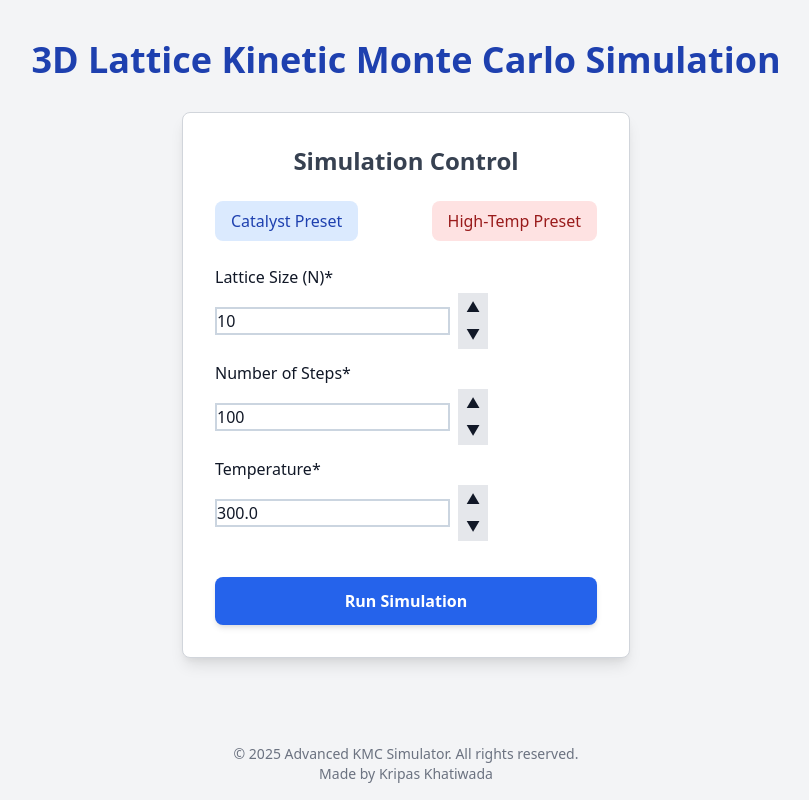
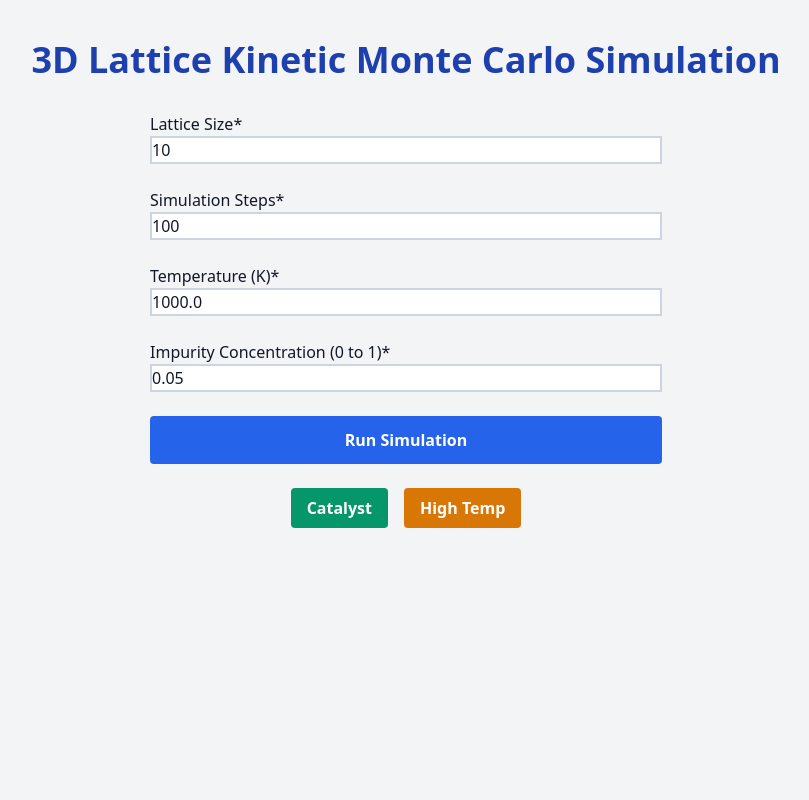
Before and after one commit to kripas1369/monte, a Django app: page / in a window 1280 px wide. Shown: the whole page, without its empty margins (234-1043 px from the left). Run offline with Django 5.2, Linux system fonts and the light colour scheme; some libraries are stand-ins or nearby versions.

Commit message:
3rd improvement on code just to improve the impurity concentration

```diff
--- a/simulation/forms.py
+++ b/simulation/forms.py
@@ -1,6 +1,47 @@
 from django import forms
 
 class KMCSimulationForm(forms.Form):
-    lattice_size = forms.IntegerField(label='Lattice Size (N)', min_value=1, initial=10)
-    steps = forms.IntegerField(label='Number of Steps', min_value=1, initial=100)
-    temperature = forms.FloatField(label='Temperature', min_value=0.1, initial=300.0)
+    lattice_size = forms.IntegerField(
+        label="Lattice Size",
+        min_value=1,
+        max_value=100,
+        initial=10,
+        widget=forms.NumberInput(attrs={
+            'class': 'input input-bordered w-full',
+            'placeholder': 'Enter lattice size'
+        })
+    )
+
+    steps = forms.IntegerField(
+        label="Simulation Steps",
+        min_value=1,
+        max_value=100000,
+        initial=100,
+        widget=forms.NumberInput(attrs={
+            'class': 'input input-bordered w-full',
+            'placeholder': 'Enter number of steps'
+        })
+    )
+
+    temperature = forms.FloatField(
+        label="Temperature (K)",
+        min_value=0.1,
+        max_value=10000,
+        initial=1000.0,
+        widget=forms.NumberInput(attrs={
+            'class': 'input input-bordered w-full',
+            'placeholder': 'Enter temperature in Kelvin'
+        })
+    )
+
+    impurity_concentration = forms.FloatField(
+        label="Impurity Concentration (0 to 1)",
+        min_value=0.0,
+        max_value=1.0,
+        initial=0.05,
+        widget=forms.NumberInput(attrs={
+            'class': 'input input-bordered w-full',
+            'step': '0.01',
+            'placeholder': 'e.g. 0.05'
+        })
+    )
--- a/simulation/templates/simulation/index.html
+++ b/simulation/templates/simulation/index.html
@@ -8,15 +8,14 @@
     <script src="https://cdn.plot.ly/plotly-latest.min.js"></script>
     <link href="https://cdn.jsdelivr.net/npm/tailwindcss@2.2.19/dist/tailwind.min.css" rel="stylesheet" />
     <style>
-        /* Input field border color: light by default, darker on focus */
         input, select, textarea {
-            border: 2px solid #cbd5e0; /* light gray */
+            border: 2px solid #cbd5e0;
             transition: border-color 0.3s ease;
         }
         input:focus, select:focus, textarea:focus {
-            border-color: #1e40af; /* dark blue */
+            border-color: #1e40af;
             outline: none;
-            box-shadow: 0 0 0 3px rgba(59, 130, 246, 0.5); /* subtle blue glow */
+            box-shadow: 0 0 0 3px rgba(59, 130, 246, 0.5);
         }
         .preset-btn {
             transition: all 0.2s ease;
@@ -34,142 +33,111 @@
     <div class="container mx-auto px-6 py-10 flex-grow">
         <h1 class="text-4xl font-extrabold mb-8 text-center text-blue-800">3D Lattice Kinetic Monte Carlo Simulation</h1>
 
-        <!-- Graph section: show plot on top -->
         {% if plot %}
         <div class="mb-10 bg-white p-6 rounded-lg shadow-lg border border-gray-300">
             {{ plot|safe }}
         </div>
         {% endif %}
 
-        <!-- Simulation Metrics Dashboard -->
         {% if metrics %}
         <div class="grid grid-cols-1 md:grid-cols-3 gap-4 mb-8">
             <div class="bg-white p-4 rounded-lg shadow border border-blue-200">
-                <h3 class="font-bold text-blue-700 mb-2">System Parameters</h3>
-                <p><span class="font-semibold">Lattice:</span> {{ metrics.lattice_size }}³</p>
-                <p><span class="font-semibold">Steps:</span> {{ metrics.steps }}</p>
-                <p><span class="font-semibold">Temp:</span> {{ metrics.temperature }}K</p>
+                <h3 class="font-bold text-blue-700 mb-2">Execution Time</h3>
+                <p class="text-lg">{{ metrics.execution_time }}</p>
             </div>
             <div class="bg-white p-4 rounded-lg shadow border border-green-200">
-                <h3 class="font-bold text-green-700 mb-2">Coverage</h3>
-                <p><span class="font-semibold">Species A:</span> {{ metrics.coverage_A }}</p>
-                <p><span class="font-semibold">Species B:</span> {{ metrics.coverage_B }}</p>
+                <h3 class="font-bold text-green-700 mb-2">Lattice Size</h3>
+                <p class="text-lg">{{ metrics.lattice_size }}</p>
+            </div>
+            <div class="bg-white p-4 rounded-lg shadow border border-yellow-200">
+                <h3 class="font-bold text-yellow-700 mb-2">Steps</h3>
+                <p class="text-lg">{{ metrics.steps }}</p>
+            </div>
+        </div>
+
+        <div class="grid grid-cols-1 md:grid-cols-3 gap-4 mb-8">
+            <div class="bg-white p-4 rounded-lg shadow border border-red-200">
+                <h3 class="font-bold text-red-700 mb-2">Final Coverage %</h3>
+                <p class="text-lg">{{ metrics.coverage_A }}</p>
             </div>
             <div class="bg-white p-4 rounded-lg shadow border border-purple-200">
-                <h3 class="font-bold text-purple-700 mb-2">Reactions</h3>
-                <p><span class="font-semibold">Events:</span> {{ metrics.reactions }}</p>
-                <p><span class="font-semibold">Time:</span> {{ metrics.execution_time }}</p>
+                <h3 class="font-bold text-purple-700 mb-2">Impurity %</h3>
+                <p class="text-lg">{{ metrics.coverage_B }}</p>
+            </div>
+            <div class="bg-white p-4 rounded-lg shadow border border-gray-400">
+                <h3 class="font-bold text-gray-700 mb-2">Reactions</h3>
+                <p class="text-lg">{{ metrics.reactions }}</p>
             </div>
         </div>
         {% endif %}
 
-        <!-- Result message -->
         {% if result %}
-        <div class="mb-8 p-4 rounded border-l-4
-            {% if "error" in result|lower %}border-red-500 bg-red-100 text-red-700
-            {% else %}border-green-500 bg-green-100 text-green-700{% endif %}">
+        <div class="mb-6 p-4 rounded border border-gray-300 bg-gray-50 text-gray-800 whitespace-pre-wrap">
             {{ result }}
         </div>
         {% endif %}
 
-        <!-- AI Explanation -->
-        {% if ai_explanation %}
-        <div class="bg-white shadow-md rounded p-6 mb-8">
-            <h2 class="text-xl font-semibold mb-4">Simulation Explanation</h2>
-            <p class="text-gray-700">{{ ai_explanation }}</p>
-        </div>
-        {% endif %}
+        <div class="max-w-lg mx-auto">
+            <form id="kmc-form" method="post" class="space-y-6">
+                {% csrf_token %}
+                {{ form|crispy }}
 
-        <!-- Form section -->
-        <div class="bg-white p-8 rounded-lg shadow-lg border border-gray-300 max-w-md mx-auto">
-            <h2 class="text-2xl font-semibold mb-6 text-center text-gray-700">Simulation Control</h2>
+                <div class="flex justify-between mt-6 space-x-3">
+                    <button type="submit"
+                        class="w-full py-3 bg-blue-600 hover:bg-blue-700 text-white font-bold rounded transition duration-300">
+                        Run Simulation
+                    </button>
+                </div>
+            </form>
 
-            <!-- Preset Buttons -->
-            <div class="flex justify-between mb-6">
-                <button type="button" onclick="applyPreset('catalyst')"
-                    class="preset-btn bg-blue-100 text-blue-800 px-4 py-2 rounded-lg">
-                    Catalyst Preset
+            <div class="mt-6 flex justify-center space-x-4">
+                <button
+                    type="button"
+                    onclick="applyPreset('catalyst')"
+                    class="preset-btn px-4 py-2 bg-green-600 hover:bg-green-700 text-white rounded font-semibold"
+                >
+                    Catalyst
                 </button>
-                <button type="button" onclick="applyPreset('high-temp')"
-                    class="preset-btn bg-red-100 text-red-800 px-4 py-2 rounded-lg">
-                    High-Temp Preset
+                <button
+                    type="button"
+                    onclick="applyPreset('high-temp')"
+                    class="preset-btn px-4 py-2 bg-yellow-600 hover:bg-yellow-700 text-white rounded font-semibold"
+                >
+                    High Temp
                 </button>
             </div>
 
-            <form method="POST" novalidate id="simulation-form">
-                {% csrf_token %}
-                {{ form|crispy }}
-
-                <button type="submit" id="submit-btn"
-                    class="w-full mt-6 bg-blue-600 hover:bg-blue-700 text-white font-bold py-3 rounded-lg shadow-md transition-colors relative">
-                    <span id="btn-text">Run Simulation</span>
-                    <span id="loading-spinner" class="absolute right-4">
-                        <svg class="animate-spin h-5 w-5 text-white" xmlns="http://www.w3.org/2000/svg" fill="none" viewBox="0 0 24 24">
-                            <circle class="opacity-25" cx="12" cy="12" r="10" stroke="currentColor" stroke-width="4"></circle>
-                            <path class="opacity-75" fill="currentColor" d="M4 12a8 8 0 018-8V0C5.373 0 0 5.373 0 12h4zm2 5.291A7.962 7.962 0 014 12H0c0 3.042 1.135 5.824 3 7.938l3-2.647z"></path>
-                        </svg>
-                    </span>
-                </button>
-            </form>
+            <div id="loading-spinner" class="flex justify-center mt-6">
+                <svg class="animate-spin h-10 w-10 text-blue-600" xmlns="http://www.w3.org/2000/svg" fill="none" viewBox="0 0 24 24">
+                    <circle class="opacity-25" cx="12" cy="12" r="10" stroke="currentColor" stroke-width="4"></circle>
+                    <path class="opacity-75" fill="currentColor" d="M4 12a8 8 0 018-8v8z"></path>
+                </svg>
+            </div>
         </div>
     </div>
 
-    <footer class="text-center py-4 text-gray-500 text-sm">
-        &copy; 2025 Advanced KMC Simulator. All rights reserved.
-        <p>Made by Kripas Khatiwada</p>
-    </footer>
+    <script>
+        const form = document.getElementById('kmc-form');
+        const spinner = document.getElementById('loading-spinner');
 
-    <script>
-        // Apply parameter presets
+        form.addEventListener('submit', () => {
+            spinner.style.display = 'flex';
+        });
+
         function applyPreset(type) {
-            const form = document.getElementById('simulation-form');
+            if (!form) return;
             if (type === 'catalyst') {
+                form.querySelector('#id_lattice_size').value = 15;
+                form.querySelector('#id_steps').value = 5000;
+                form.querySelector('#id_temperature').value = 900;
+                form.querySelector('#id_impurity_concentration').value = 0.01;
+            } else if (type === 'high-temp') {
                 form.querySelector('#id_lattice_size').value = 20;
                 form.querySelector('#id_steps').value = 10000;
-                form.querySelector('#id_temperature').value = 300;
-            } else if (type === 'high-temp') {
-                form.querySelector('#id_lattice_size').value = 30;
-                form.querySelector('#id_steps').value = 5000;
-                form.querySelector('#id_temperature').value = 500;
+                form.querySelector('#id_temperature').value = 1200;
+                form.querySelector('#id_impurity_concentration').value = 0.02;
             }
         }
-
-        // Show loading spinner during form submission
-        document.getElementById('simulation-form').addEventListener('submit', function() {
-            const btnText = document.getElementById('btn-text');
-            const spinner = document.getElementById('loading-spinner');
-
-            btnText.textContent = 'Running...';
-            spinner.style.display = 'inline-block';
-
-            // Disable button to prevent multiple submissions
-            this.querySelector('button[type="submit"]').disabled = true;
-        });
-
-        // Enhance number inputs with step controls
-        document.querySelectorAll('input[type="number"]').forEach(input => {
-            const wrapper = document.createElement('div');
-            wrapper.className = 'flex items-center mt-1';
-            input.parentNode.insertBefore(wrapper, input);
-            wrapper.appendChild(input);
-
-            // Add step buttons
-            const stepBtns = document.createElement('div');
-            stepBtns.className = 'flex flex-col ml-2';
-            wrapper.appendChild(stepBtns);
-
-            ['▲', '▼'].forEach((arrow, i) => {
-                const btn = document.createElement('button');
-                btn.type = 'button';
-                btn.textContent = arrow;
-                btn.className = 'px-2 py-1 bg-gray-200 hover:bg-gray-300 text-sm';
-                btn.onclick = () => {
-                    const step = parseFloat(input.step) || 1;
-                    input.value = parseFloat(input.value) + (i === 0 ? step : -step);
-                };
-                stepBtns.appendChild(btn);
-            });
-        });
     </script>
 </body>
 </html>
--- a/simulation/views.py
+++ b/simulation/views.py
@@ -1,54 +1,92 @@
 import numpy as np
 import plotly.graph_objects as go
 from django.shortcuts import render
-from django.http import JsonResponse
 from plotly.subplots import make_subplots
 import time
-from .forms import KMCSimulationForm  # Make sure you have this form defined
+from .forms import KMCSimulationForm
+
 
 def generate_lattice(size):
-    """Create a 3D lattice of given size"""
     return np.zeros((size, size, size))
 
-def simulate_kmc(size, steps, temperature):
-    """Basic KMC simulation"""
+
+def insert_impurities(lattice, impurity_concentration):
+    total_sites = np.prod(lattice.shape)
+    impurity_sites = int(total_sites * impurity_concentration)
+    indices = np.random.choice(total_sites, impurity_sites, replace=False)
+    flat_lattice = lattice.flatten()
+    flat_lattice[indices] = 2  # 2 represents impurity atoms
+    return flat_lattice.reshape(lattice.shape)
+
+
+def activation_energy(event_type, temperature):
+    base_energies = {
+        'surface_diffusion': 0.5,
+        'bulk_diffusion': 1.1,
+        'impurity_migration': 0.8,
+        'atom_hop': 0.6
+    }
+    return base_energies.get(event_type, 1.0)
+
+
+def simulate_kmc(size, steps, temperature, impurity_concentration):
     lattice = generate_lattice(size)
-    history = {'coverage': [], 'time_steps': []}
+    lattice = insert_impurities(lattice, impurity_concentration)
+
+    history = {'coverage': [], 'time_steps': [], 'impurity_sites': []}
 
     for step in range(steps):
-        # Random site selection
         x, y, z = np.random.randint(0, size, 3)
+        site = lattice[x, y, z]
 
-        # Simple temperature-dependent probability
-        prob = 1 / (1 + np.exp(-temperature/100))
+        if site == 0:
+            event = 'surface_diffusion'
+        elif site == 2:
+            event = 'impurity_migration'
+        else:
+            event = 'atom_hop'
 
-        if lattice[x, y, z] == 0 and np.random.random() < prob:
+        Ea = activation_energy(event, temperature)
+        prob = np.exp(-Ea / (8.617e-5 * temperature))  # Boltzmann constant in eV/K
+
+        if np.random.random() < prob:
             lattice[x, y, z] = 1
 
-        # Record every 100 steps
         if step % 100 == 0:
-            history['coverage'].append(np.sum(lattice == 1) / size**3)
+            coverage = np.sum(lattice == 1) / size ** 3
+            history['coverage'].append(coverage)
+            history['impurity_sites'].append(np.sum(lattice == 2))
             history['time_steps'].append(step)
 
     return lattice, history
 
+
 def plot_lattice(lattice, history):
-    """Create visualization"""
-    fig = make_subplots(rows=1, cols=2,
-                       specs=[[{'type': 'scatter3d'}, {'type': 'xy'}]],
-                       subplot_titles=('3D Lattice', 'Coverage Over Time'))
+    fig = make_subplots(
+        rows=1, cols=2,
+        specs=[[{'type': 'scatter3d'}, {'type': 'xy'}]],
+        subplot_titles=('3D Lattice', 'Coverage Over Time')
+    )
 
-    # 3D plot
     occupied = np.argwhere(lattice == 1)
+    impurity = np.argwhere(lattice == 2)
+
     if len(occupied) > 0:
         fig.add_trace(go.Scatter3d(
             x=occupied[:, 0], y=occupied[:, 1], z=occupied[:, 2],
             mode='markers',
             marker=dict(size=3, color='blue', opacity=0.7),
-            name='Occupied Sites'
+            name='Tungsten Atoms'
         ), row=1, col=1)
 
-    # Coverage plot
+    if len(impurity) > 0:
+        fig.add_trace(go.Scatter3d(
+            x=impurity[:, 0], y=impurity[:, 1], z=impurity[:, 2],
+            mode='markers',
+            marker=dict(size=3, color='red', opacity=0.5),
+            name='Impurities'
+        ), row=1, col=1)
+
     if history['time_steps']:
         fig.add_trace(go.Scatter(
             x=history['time_steps'],
@@ -66,6 +104,7 @@ def plot_lattice(lattice, history):
 
     return fig.to_html(full_html=False)
 
+
 def index(request):
     html_plot = None
     result_message = ""
@@ -77,33 +116,34 @@ def index(request):
             start_time = time.time()
 
             try:
-                size = int(form.cleaned_data['lattice_size'])
-                steps = int(form.cleaned_data['steps'])
-                temperature = float(form.cleaned_data['temperature'])
+                size = form.cleaned_data['lattice_size']
+                steps = form.cleaned_data['steps']
+                temperature = form.cleaned_data['temperature']
+                impurity_concentration = form.cleaned_data['impurity_concentration']
 
-                # Validate inputs
-                if size <= 0 or steps <= 0 or temperature < 0:
-                    raise ValueError("All values must be positive")
-
-                lattice, history = simulate_kmc(size, steps, temperature)
+                lattice, history = simulate_kmc(size, steps, temperature, impurity_concentration)
                 html_plot = plot_lattice(lattice, history)
 
                 execution_time = time.time() - start_time
                 occupied = np.sum(lattice == 1)
-                total_sites = size**3
+                impurities = np.sum(lattice == 2)
+                total_sites = size ** 3
 
                 result_message = (
                     f"Simulation completed in {execution_time:.2f} seconds\n"
-                    f"Occupied sites: {occupied}/{total_sites} ({occupied/total_sites*100:.1f}%)\n"
-                    f"Final coverage: {history['coverage'][-1]*100:.1f}%"
+                    f"Occupied sites: {occupied}/{total_sites} ({occupied / total_sites * 100:.1f}%)\n"
+                    f"Impurity sites: {impurities} ({impurities / total_sites * 100:.2f}%)\n"
+                    f"Final coverage: {history['coverage'][-1] * 100:.1f}%"
                 )
 
                 metrics = {
-                    'time': f"{execution_time:.2f}s",
-                    'size': f"{size}×{size}×{size}",
+                    'execution_time': f"{execution_time:.2f}s",
+                    'lattice_size': f"{size}",
                     'steps': steps,
-                    'temperature': f"{temperature}K",
-                    'coverage': f"{history['coverage'][-1]*100:.1f}%"
+                    'temperature': f"{temperature}",
+                    'coverage_A': f"{history['coverage'][-1] * 100:.1f}%",
+                    'coverage_B': f"{impurities / total_sites * 100:.2f}%",
+                    'reactions': f"{steps}"
                 }
 
             except Exception as e:
```
Also changed, not shown: 2 other files.
